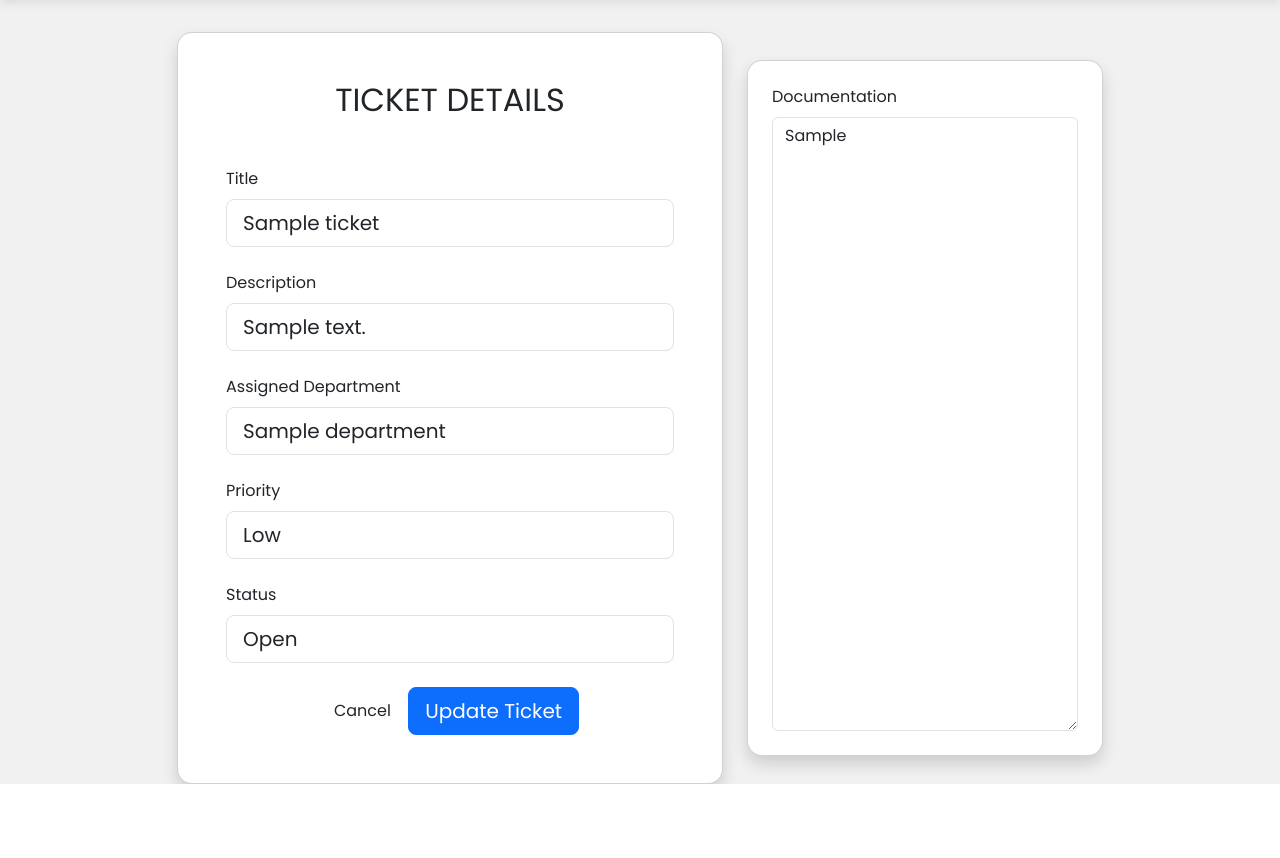
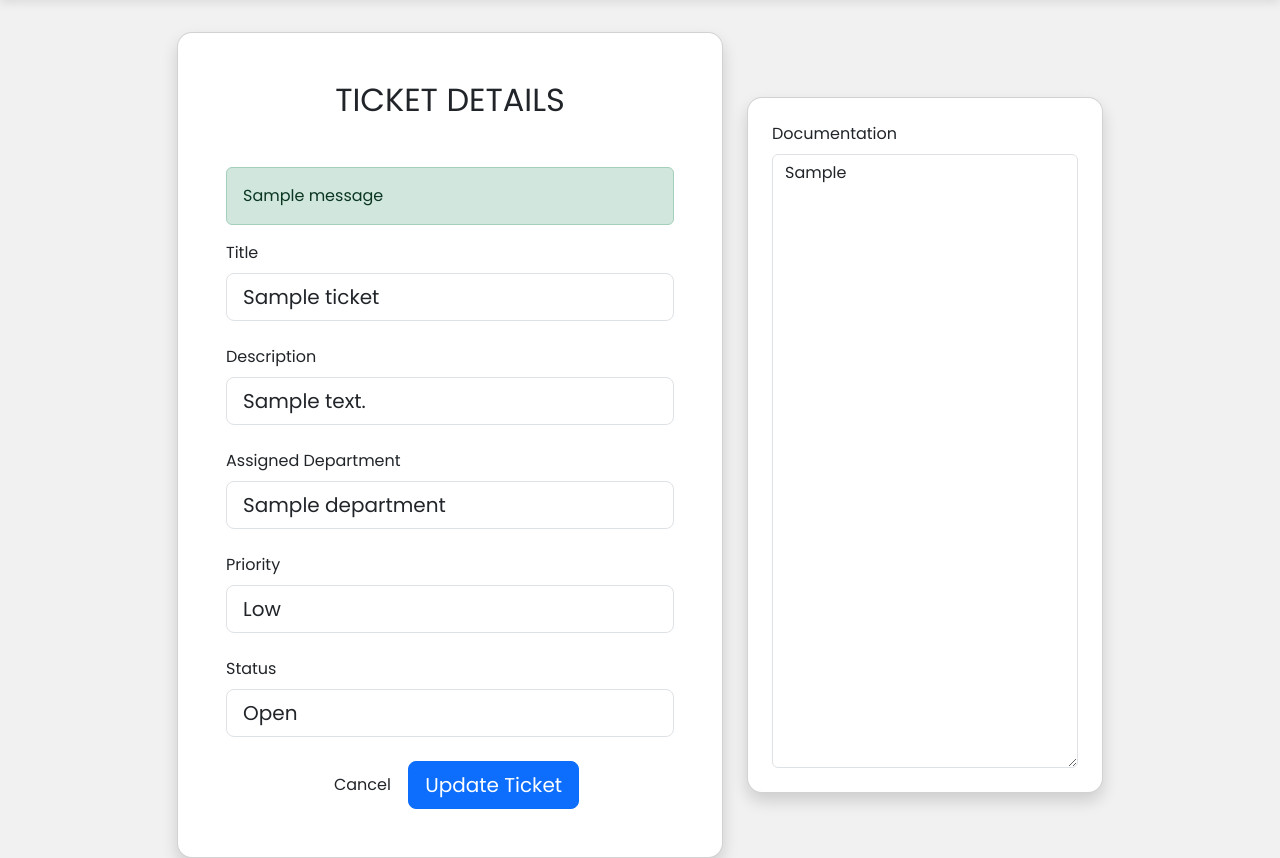
Before and after one commit to luismarrer/Probless-project, a Django app: page /1/1/ticket/1/ in a window 1280 px wide. Shown: the part 90-948 px from the top of the page. Before the commit the page ends 874 px from the top, so only its background shows below. Run offline with Django 5.2, Linux system fonts and the light colour scheme; a user stored in the database is signed in; tables that the repository leaves empty hold one stand-in row (values such as "Sample post"); one stand-in notice (Sample message) is shown.

Commit message:
Add message display to ticket detail template for user notifications

```diff
--- a/probless/core/templates/ticket_detail.html
+++ b/probless/core/templates/ticket_detail.html
@@ -16,6 +16,14 @@
                             <form method="POST">
                                 {% csrf_token %}
 
+                                {% if messages %}
+
+                                    {% for message in messages %}
+                                    <div class="alert {% if message.tags %}alert-{{ message.tags }}{% endif %}" role="alert">
+                                        {{ message }}
+                                    </div>
+                                    {% endfor %}
+                                {% endif %}
                                 {% if error %}
                                     <div class="alert alert-danger" role="alert">{{ error }}</div>
                                 {% endif %}
```
